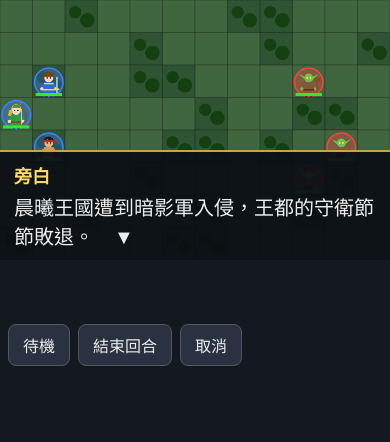
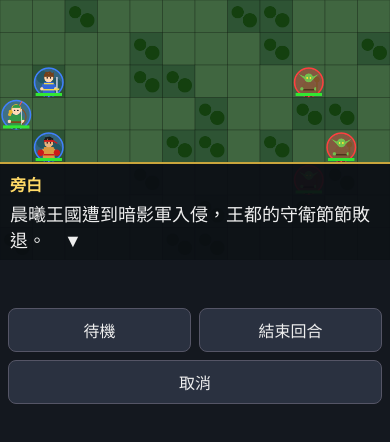
Before and after one commit to h67587840/final, a plain HTML site: page index.html in a window 390 px wide. Drawn offline with Linux system fonts and the light colour scheme.

Commit message:
Improve mobile and tablet playability

```diff
--- a/index.html
+++ b/index.html
@@ -3,19 +3,31 @@
 <meta name="viewport" content="width=device-width,initial-scale=1">
 <title>晨曦王國的守護者：自然科學戰棋</title>
 <style>
-body{margin:0;background:#14181f;color:#eee;font-family:system-ui,"Noto Sans TC","PingFang TC","Microsoft JhengHei",sans-serif;display:flex;justify-content:center}
-#w{position:relative;width:768px;max-width:100%}
-canvas{width:100%;display:block;background:#000;touch-action:manipulation}
-#hud{padding:8px;font-size:15px;line-height:1.5;white-space:pre-line;min-height:48px}
+*{box-sizing:border-box}
+html{min-height:100%;background:#14181f}
+body{margin:0;min-height:100vh;min-height:100dvh;padding:env(safe-area-inset-top) env(safe-area-inset-right) env(safe-area-inset-bottom) env(safe-area-inset-left);background:#14181f;color:#eee;font-family:system-ui,"Noto Sans TC","PingFang TC","Microsoft JhengHei",sans-serif;display:flex;justify-content:center;align-items:flex-start}
+#w{position:relative;width:min(100%,768px);flex:0 1 768px}
+canvas{width:100%;height:auto;aspect-ratio:3/2;display:block;background:#000;touch-action:manipulation;-webkit-tap-highlight-color:transparent;user-select:none}
+#hud{padding:8px;font-size:clamp(13px,3.5vw,15px);line-height:1.5;white-space:pre-line;min-height:48px;overflow-wrap:anywhere}
 #bar{padding:0 8px 12px;display:flex;gap:8px;flex-wrap:wrap}
-button{font:inherit;padding:8px 14px;border-radius:8px;border:1px solid #556;background:#2a3140;color:#eee;cursor:pointer}
+button{font:inherit;min-height:44px;padding:8px 14px;border-radius:8px;border:1px solid #556;background:#2a3140;color:#eee;cursor:pointer;touch-action:manipulation;-webkit-tap-highlight-color:transparent}
 button:hover:not(:disabled){background:#3a4358}button:disabled{opacity:.5}
 #dlg{position:absolute;left:0;right:0;top:calc(100vw * 0);display:none;background:rgba(10,12,20,.92);border-top:2px solid #c9a53c;padding:10px 14px;box-sizing:border-box;cursor:pointer}
 #dn{color:#ffd966;font-weight:bold;font-size:18px}#dt{font-size:20px;margin-top:4px}
-#qz{position:absolute;left:3%;right:3%;top:3%;display:none;background:rgba(14,18,30,.97);border:2px solid #c9a53c;border-radius:10px;padding:14px;box-sizing:border-box}
+#qz{position:absolute;left:3%;right:3%;top:3%;display:none;max-height:calc(100dvh - env(safe-area-inset-top) - env(safe-area-inset-bottom) - 16px);overflow-y:auto;overscroll-behavior:contain;background:rgba(14,18,30,.97);border:2px solid #c9a53c;border-radius:10px;padding:14px}
 #qh{color:#ffd966;font-size:14px}#qq{font-size:20px;margin:8px 0}
-.o{display:block;width:100%;text-align:left;margin:6px 0;font-size:17px}
+.o{display:block;width:100%;min-height:48px;text-align:left;margin:6px 0;font-size:17px;white-space:normal;overflow-wrap:anywhere}
 #qf{white-space:pre-line;margin:8px 0;font-size:16px}
+@media(max-width:520px){
+ #bar button{flex:1 1 128px;padding-inline:10px}
+ #dlg{padding:8px 10px}
+ #dn{font-size:16px}
+ #dt{font-size:18px}
+ #qz{padding:10px}
+ #qq{font-size:18px}
+ .o{font-size:16px}
+ #qf{font-size:15px}
+}
 </style></head><body>
 <div id="w"><canvas id="cv" width="768" height="512"></canvas>
 <div id="dlg"><div id="dn"></div><div id="dt"></div></div>
```
